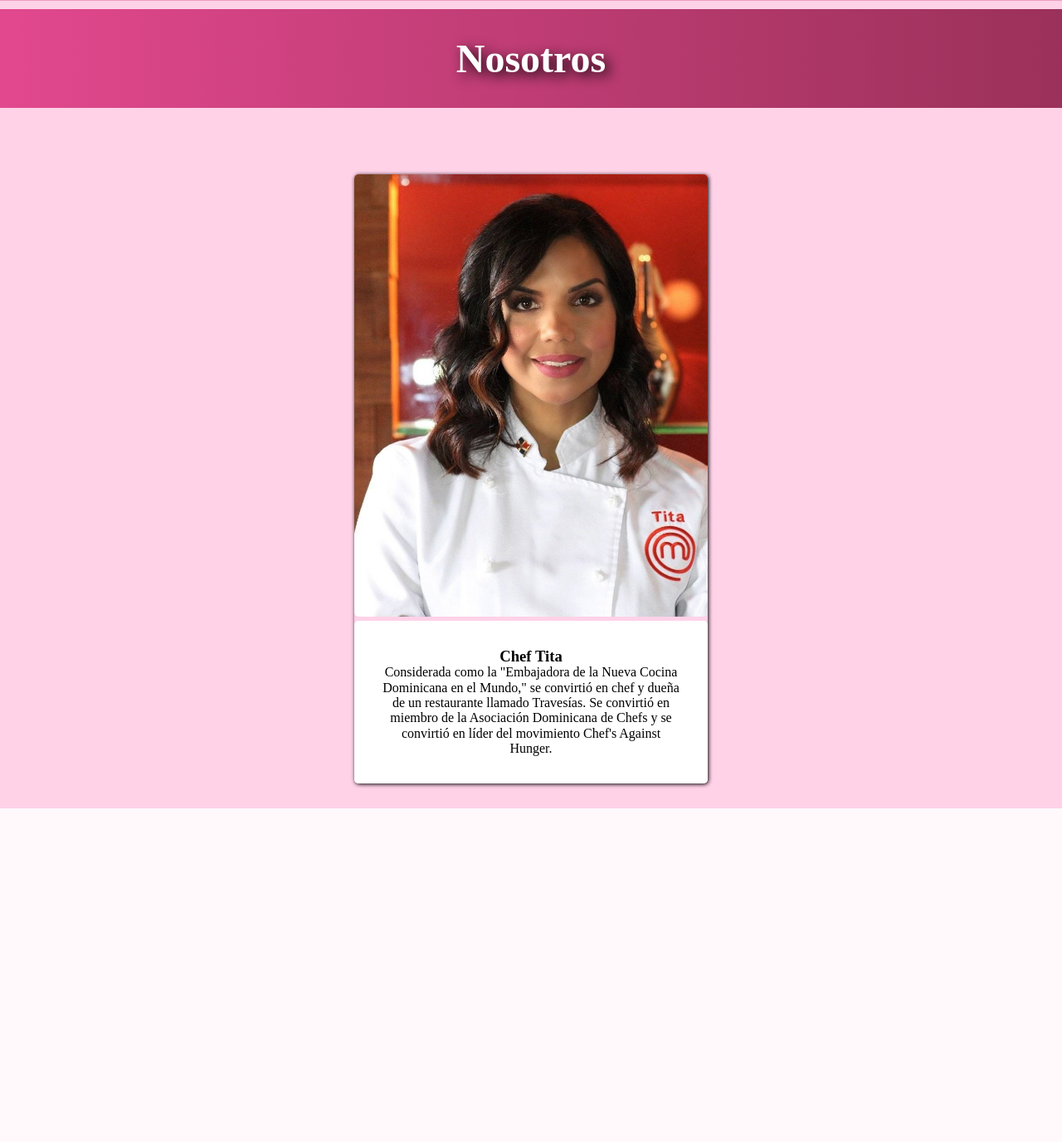
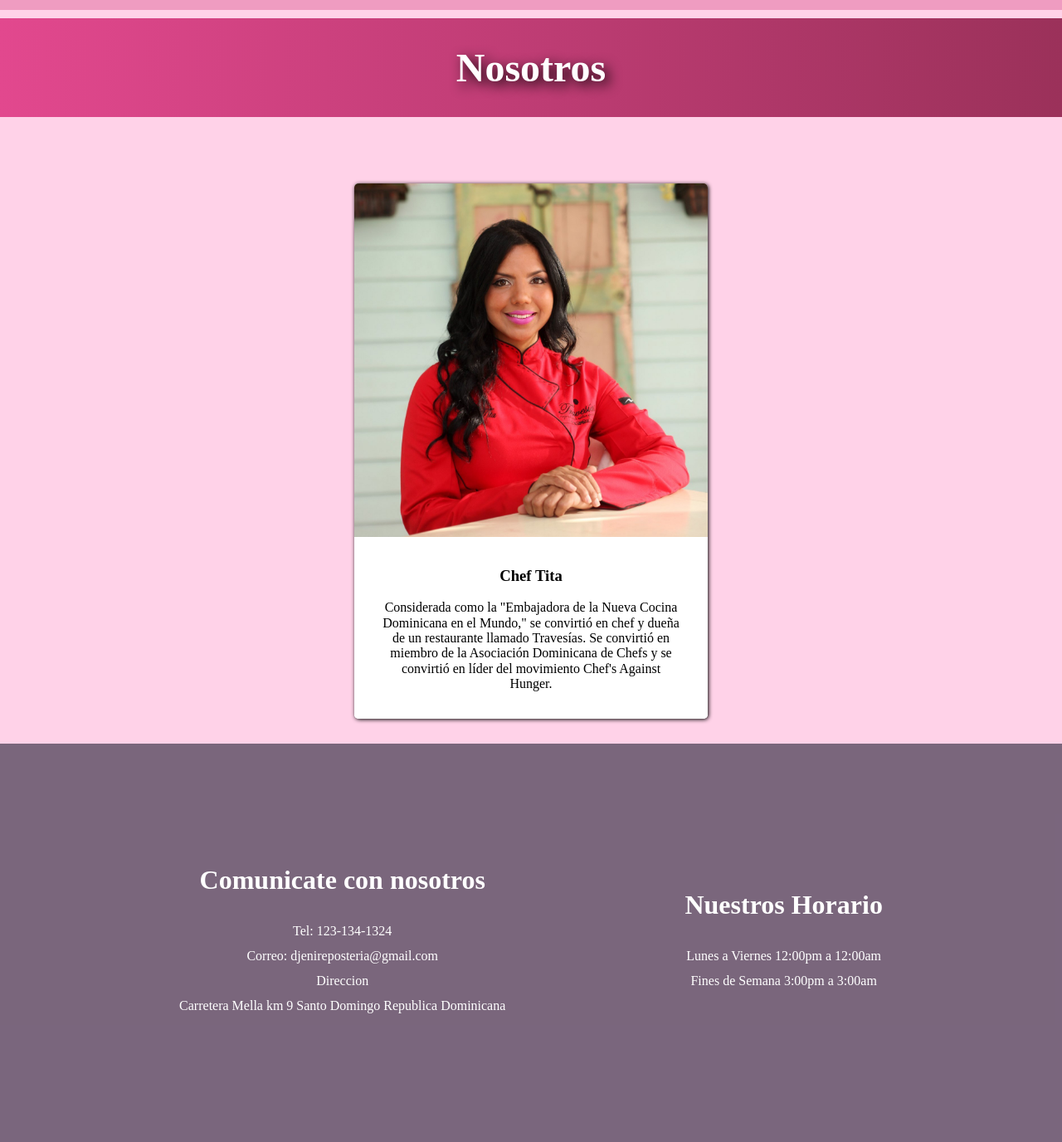
Before and after one commit to eriber01/Reposteria-OnePage, a PHP site: page / in a window 1280 px wide. Shown: the part 3846-5222 px from the top of the page at 83% size. Before the commit the page ends 4820 px from the top, so only its background shows below. Run offline with PHP 8.4, Linux system fonts and the light colour scheme.

Commit message:
pagina lista
solo faltan los botones de arriba y abajo

```diff
--- a/css/style.css
+++ b/css/style.css
@@ -178,6 +178,11 @@
     background: linear-gradient(to right,#bd0184,#ff4b5c);
 }
 
+
+.recetas p{
+    font-family: 'Lato', sans-serif;
+    font-size: 1.1rem;
+}
     /* estilos de los ingredientes */
 
 .ingredientes{
@@ -195,6 +200,7 @@
 }
 .ingredientes ul li, .preparacion ul li{
     list-style: none;
+    font-size: 1.1rem;
 }
 
 .recetas-container-main .ingredientes{
@@ -210,9 +216,6 @@
     justify-content: space-evenly;
 }
 
-.preparacion ul li{
-    padding-bottom: 2%;
-}
 
 /* estilos resetas normales */
 
@@ -231,6 +234,7 @@
     margin: 30px;
     height: 100%;
     box-shadow: 1px 1px 5px black;
+    border-radius: 5px;
 }
 
 .card-container .card-recetas img{
@@ -243,6 +247,9 @@
 
 .text-card h3{
     padding-bottom: 1rem;
+}
+.preparacion ul li{
+    padding-bottom: 2%;
 }
 
 /* estilos de la seccion de servicios */
@@ -359,15 +366,44 @@
     height: 100%;
     box-shadow: 1px 1px 5px black;
     border-radius: 5px;
+    background-color: white;
 }
 
 .nosotros .nosotros-card img{
     width: 100%;
-    border-radius: 5px;
+    border-radius: 5px 5px 0px 0px;
 }
 
 .nosotros .nosotros-card .nosotros-text{
     padding: 2rem;
     background-color: white;
-    border-radius: 5px;
+    border-radius: 0px 0px 5px 5px;
 }
+
+
+/* estilos de la seccion del footer */
+
+footer{
+    width: 100%;
+    height: 60vh;
+    background-color: #59405ccc;
+    color: white;
+
+    display: flex;
+    justify-content: space-evenly;
+    align-items: center;
+    text-align: center;
+}
+
+
+footer .contacto , footer .horario{
+    display: flex;
+    flex-direction: column;
+    line-height: 30px;
+    margin: rem;
+}
+
+footer h4{
+    font-size: 2rem;
+    margin-bottom: 2rem;
+}
--- a/index.html
+++ b/index.html
@@ -5,6 +5,7 @@
     <meta name="viewport" content="width=device-width, initial-scale=1.0">
     <title>D'Jeni Reposteria</title>
     <link href="https://fonts.googleapis.com/css2?family=Dancing+Script:wght@700&display=swap" rel="stylesheet">
+    <link href="https://fonts.googleapis.com/css2?family=Lato:ital@1&display=swap" rel="stylesheet">
     <link rel="stylesheet" href="css/normalize.css">
     <link rel="stylesheet" href="css/style.css">
 </head>
@@ -60,12 +61,12 @@
                 <img src="img/pastel de fresa.jpg" alt="">
                 <div class="card-text">
                     <h3>Pastel de Fresas</h3>
-                    <p>Lorem ipsum dolor sit amet consectetur adipisicing elit. Eligendi repellat eius sapiente consequatur dicta quasi cum natus, ab inventore illo voluptatum dolorum delectus repudiandae architecto placeat, magni quod nesciunt nihil.</p>
+                    <p>La tarta de fresas es una de las tartas clásicas de fruta que se hace de muchas formas y cuya capa superior está hecha normalmente de fresas. No solo se la conoce en países germánicos sino también en Inglaterra, Polonia y Rusia.</p>
                 </div>
             </div>
 
             <div class="ingredientes">
-                <h3 style="text-decoration: underline; font-size: 1.4rem; margin-bottom: 5px;">Ingredientes</h3>
+                <h3>Ingredientes</h3>
                 <ul>
                     <li>2 1/4 tazas de crema</li>
                     <li>3 tazas de harina</li>
@@ -82,7 +83,7 @@
             </div>
 
             <div class="preparacion">
-                <h3 style="text-decoration: underline; font-size: 1.4rem; margin-bottom: 5px;">Preparacion</h3>
+                <h3>Preparacion</h3>
                 <ul>
                     <li>
                         Precalienta el horno. En un bowl mezcla el harina, tres cucharadas de azúcar, el polvo para hornear y la pizca de sal. Agrega la mantequilla en pedacitos chiquitos.
@@ -124,7 +125,7 @@
             </div>
 
             <div class="preparacion">
-                <h3 style="text-decoration: underline; font-size: 1.4rem; margin-bottom: 5px;">Preparacion</h3>
+                <h3>Preparacion</h3>
                 <ul>
                     <li>
                         Bate el azúcar con el queso, asegurándote que se mezclan bien.
@@ -152,7 +153,7 @@
                 <img src="img/Tarta De Queso.jpg" alt="">
                 <div class="card-text">
                     <h3>Tarta De Queso</h3>
-                    <p>Lorem ipsum dolor sit amet consectetur adipisicing elit. Eligendi repellat eius sapiente consequatur dicta quasi cum natus, ab inventore illo voluptatum dolorum delectus repudiandae architecto placeat, magni quod nesciunt nihil.</p>
+                    <p>Un pastel de queso o tarta de queso es un postre hecho a base de Ricotta, requesón o queso cheddar, queso quark, azúcar y algunas veces otros ingredientes, tales como: huevos, crema de leche, patata, almendras o frutas.</p>
                 </div>
             </div>
         </div>
@@ -163,7 +164,7 @@
 
                 <div class="text-card">
                     <h3>Biscocho de Crema Batida</h3>
-                <p>Lorem ipsum dolor sit amet consectetur adipisicing elit. Cum laboriosam fugiat assumenda odit temporibus dolore.</p>
+                <p>Un pastel ligero, suculento y de un sabor especial.</p>
                 </div>
             </div>
 
@@ -172,7 +173,7 @@
 
                 <div class="text-card">
                     <h3>Tarta de Manzana</h3>
-                <p>Lorem ipsum dolor sit amet consectetur adipisicing elit. Cum laboriosam fugiat assumenda odit temporibus dolore.</p>
+                <p>La tarta de manzana es una tarta de fruta elaborada con una masa recubierta de manzana. Existen muchas variantes y la manzana puede ser troceada o en compota.</p>
                 </div>
             </div>
 
@@ -180,8 +181,8 @@
                 <img src="img/torta.jpg" alt="">
 
                 <div class="text-card">
-                    <h3>Torta con Crema Batida</h3>
-                <p>Lorem ipsum dolor sit amet consectetur adipisicing elit. Cum laboriosam fugiat assumenda odit temporibus dolore.</p>
+                    <h3>Torta de Chocolate con Crema</h3>
+                <p>Una torta suculenta a base de Chocolate y Crema batida que se derrite en el paladar.</p>
                 </div>
             </div>
 
@@ -190,7 +191,7 @@
 
                 <div class="text-card">
                     <h3>Pastel de Chocolate con Fresas</h3>
-                <p>Lorem ipsum dolor sit amet consectetur adipisicing elit. Cum laboriosam fugiat assumenda odit temporibus dolore.</p>
+                <p>Para los amantes de las Fresas y el Cholocola este puede ser el paraiso de la reposteria suave y cremoso con un toque de vainilla.</p>
                 </div>
             </div>
         </div>
@@ -231,14 +232,33 @@
         </div>
 
         <div class="nosotros-card">
-            <img src="img/tita2.jpg" alt="">
+            <img src="img/tita3.jpg" alt="">
             <div class="nosotros-text">
                 <h3>Chef Tita</h3>
+                <br>
                 <p>Considerada como la "Embajadora de la Nueva Cocina Dominicana en el Mundo," se convirtió en chef y dueña de un restaurante llamado Travesías. Se convirtió en miembro de la Asociación Dominicana de Chefs y se convirtió en líder del movimiento Chef's Against Hunger.</p>
             </div>
         </div>
     </section>
 
+    <footer>
+
+        <div class="contacto">
+            <h4>Comunicate con nosotros</h4>
+            <span>Tel: 123-134-1324</span>
+            <span>Correo: djenireposteria@gmail.com</span>
+            <span>Direccion</span>
+            <span>Carretera Mella km 9 Santo Domingo
+                Republica Dominicana</span>
+        </div>
+
+        <div class="horario">
+            <h4>Nuestros Horario</h4>
+            <span>Lunes a Viernes 12:00pm a 12:00am</span>
+            <span>Fines de Semana 3:00pm a 3:00am</span>
+        </div>
+
+    </footer>
     <script src="main/main.js"></script>
 </body>
 </html>
--- a/main/main.js
+++ b/main/main.js
@@ -1,10 +1,6 @@
 //variables para el scrool y la home page
 
 const btn_restar = document.querySelector('#btn-home')
-
-
-
-
 //eventos
 
 btn_restar.addEventListener('click', (eve)=>{
```
Also changed, not shown: img/tita.jpg (deleted), img/tita2.jpg (deleted), img/tita3.jpg (added).
